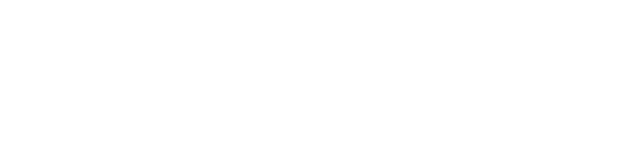
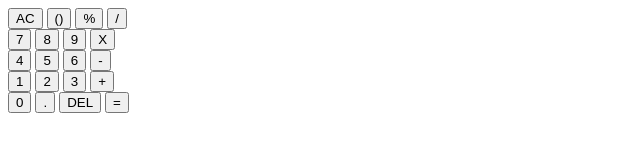
Before and after one commit to ffrancisco1984jr/calculator, a plain HTML site: page index.html in a window 1280 px wide. Shown: the whole page, without its empty margins (0-640 px from the left). Drawn offline with Linux system fonts and the light colour scheme.

Commit message:
feat: populate calculator button grid in HTML

```diff
--- a/index.html
+++ b/index.html
@@ -6,7 +6,38 @@
     <body>
         <div class="calculator-container">
             <div class="calculator-display"></div>
-            <div class="calculator-buttons"></div>
+            <div class="calculator-buttons">
+                <div class="row1">
+                    <button type="button">AC</button>
+                    <button type="button">()</button>
+                    <button type="button">%</button>
+                    <button type="button">/</button>
+                </div>
+                <div class="row2">
+                    <button type="button">7</button>
+                    <button type="button">8</button>
+                    <button type="button">9</button>
+                    <button type="button">X</button>
+                </div>
+                <div class="row3">
+                    <button type="button">4</button>
+                    <button type="button">5</button>
+                    <button type="button">6</button>
+                    <button type="button">-</button>
+                </div>
+                <div class="row4">
+                    <button type="button">1</button>
+                    <button type="button">2</button>
+                    <button type="button">3</button>
+                    <button type="button">+</button>
+                </div>
+                <div class="row5">
+                    <button type="button">0</button>
+                    <button type="button">.</button>
+                    <button type="button">DEL</button>
+                    <button type="button">=</button>
+                </div>
+            </div>
         </div>
         <script src="script.js"></script>
     </body>
```
